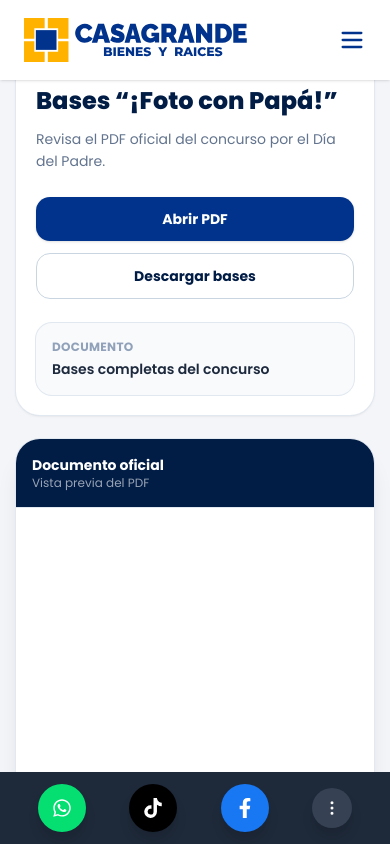
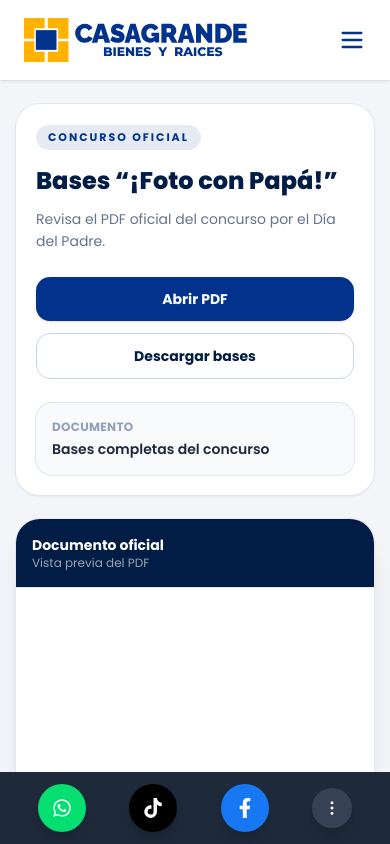
Before and after one commit to henri12356/Casagrande-bienes-y-raices, a Next.js app: page /concurso in a window 390 px wide. Shown: the top 844 px of the page. Built offline with nearby package versions, Linux system fonts and the light colour scheme.

Commit message:
avanzando

```diff
--- a/app/concurso/page.tsx
+++ b/app/concurso/page.tsx
@@ -8,7 +8,7 @@
     <div className="flex min-h-screen flex-col bg-[#f3f5f9] text-slate-900">
       <Navbar />
 
-      <main className="flex-1 md:pt-48">
+      <main className="flex-1 md:pt-48 pt-20">
         <section className="mx-auto w-full max-w-7xl px-4 py-6 sm:px-6 md:py-10 lg:px-8 ">
           <div className="grid gap-6 lg:grid-cols-[360px_1fr] lg:items-start">
 
```
